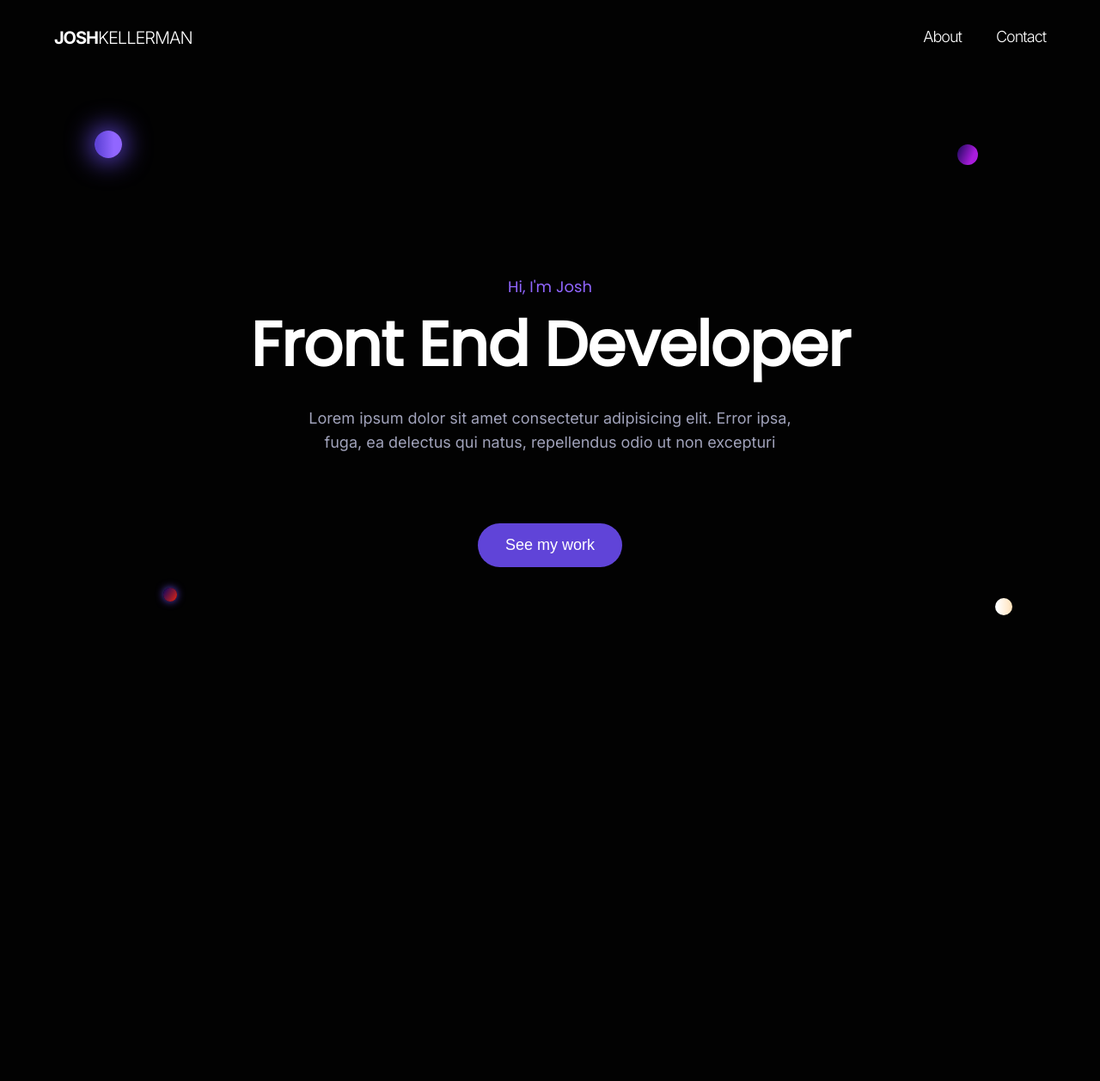
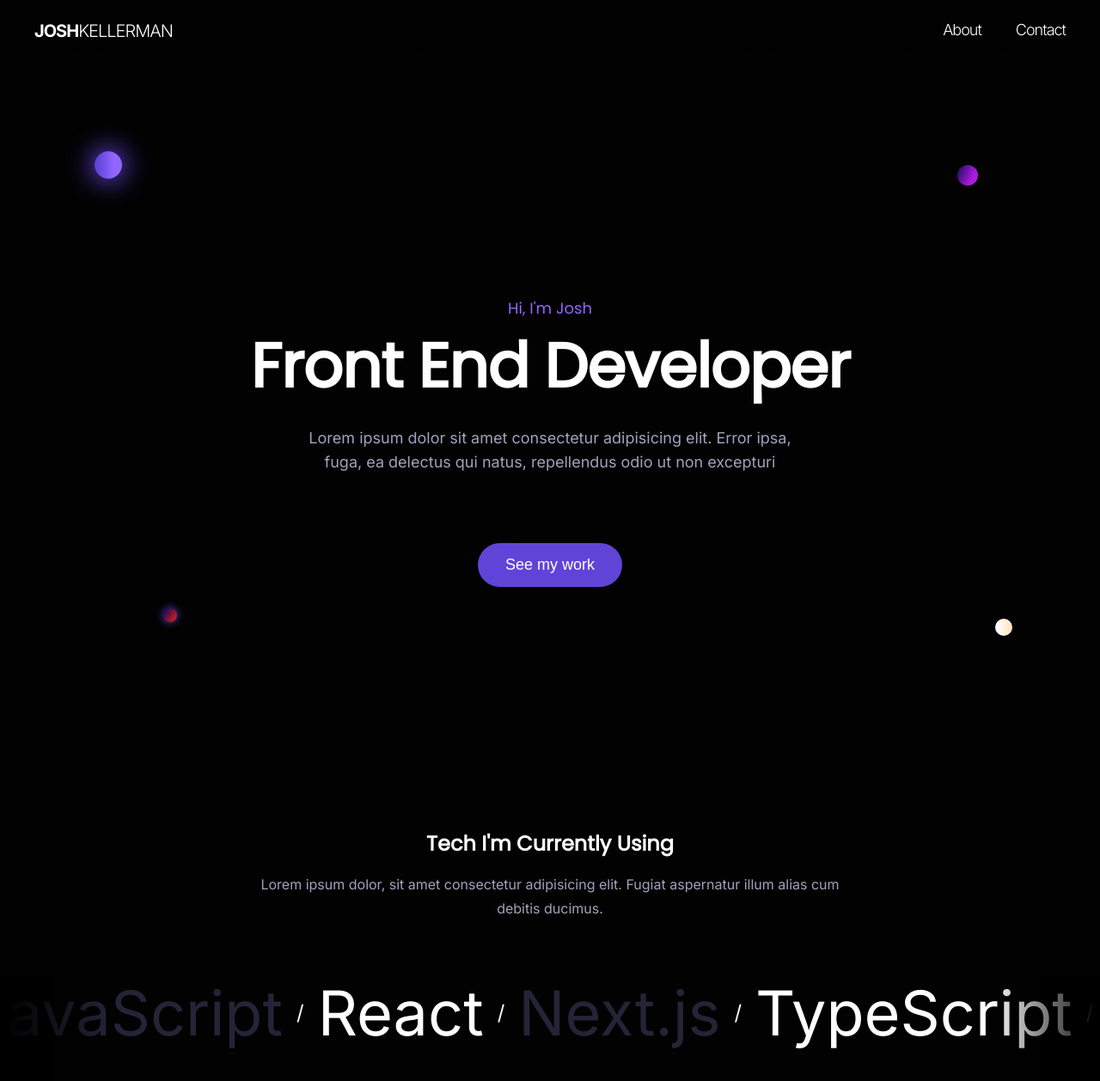
Before and after one commit to jkellerman/portfolio-site, a Next.js app: page / in a window 1280 px wide. Shown: the top 1258 px of the page at 86% size. Before the commit the page ends 940 px from the top, so only its background shows below. Built offline with nearby package versions, Linux system fonts and the light colour scheme.

Commit message:
feat: create ticker

```diff
--- a/src/components/Hero/Hero.module.css
+++ b/src/components/Hero/Hero.module.css
@@ -1,10 +1,12 @@
 .hero {
   min-height: 100vh;
-  margin-top: -1rem;
+  margin: -1rem auto 0;
   display: flex;
   flex-direction: column;
   justify-content: center;
   align-items: center;
+  width: 90%;
+  max-width: 1215px;
 }
 
 .heroWrapper {
@@ -17,14 +19,14 @@
 }
 
 .name {
-  font-family: "Poppins", sans-serif;
+  font-family: var(--ff-heading);
   font-size: var(--heading-xs);
   color: var(--primary-light);
   position: relative;
 }
 
 .title {
-  margin: 0;
+  margin-bottom: 1rem;
   font-size: var(--heading-l);
   text-align: center;
   letter-spacing: -1px;
@@ -34,7 +36,7 @@
 
 .paragraph {
   text-align: center;
-  font-size: var(--body-m);
+  font-size: var(--body-l);
   color: var(--gray-400);
   max-width: 98%;
   margin-bottom: 5rem;
@@ -47,7 +49,7 @@
   padding: 0.9375rem 2rem;
   border: none;
   border-radius: 48px;
-  font-size: var(--body-m);
+  font-size: var(--body-l);
   cursor: pointer;
 }
 
--- a/src/components/Nav/Nav.jsx
+++ b/src/components/Nav/Nav.jsx
@@ -21,6 +21,7 @@ const Nav = () => {
   return (
     <>
       <div className={styles.navbarWrapper}>
+        <div className={styles.navInnerWrapper}>
           <div className={styles.menuWrapper}>
             <Link href="/">
               <div className={styles.logoWrapper}>
@@ -48,7 +49,10 @@ const Nav = () => {
                 {navListItems.map((item) => {
                   return (
                     <li key={item.id}>
-                    <Link href={`/${item.name}`} className={styles.navListItem}>
+                      <Link
+                        href={`/${item.name}`}
+                        className={styles.navListItem}
+                      >
                         {item.name}
                       </Link>
                     </li>
@@ -58,7 +62,11 @@ const Nav = () => {
             </nav>
           </div>
         </div>
+      </div>
       <div className={isOpen ? `${styles.colorOverlay}` : undefined}></div>
+      <div className={styles.contentWrapper} style={{ paddingTop: "5rem" }}>
+        {/* Your content goes here */}
+      </div>
     </>
   );
 };
--- a/src/components/Nav/Nav.module.css
+++ b/src/components/Nav/Nav.module.css
@@ -1,7 +1,36 @@
 .navbarWrapper {
-  margin: 2rem auto 0;
-  position: relative;
-  z-index: 5;
+  display: flex;
+  left: 0px;
+  position: fixed;
+  right: 0px;
+  top: 0px;
+  min-width: 100vw;
+  z-index: 10;
+  justify-content: center;
+  padding: 1.5rem 0 4rem;
+  background: linear-gradient(
+    rgb(2, 2, 2) 0%,
+    rgba(2, 2, 2, 0.992) 11.7896%,
+    rgba(2, 2, 2, 0.97) 21.3837%,
+    rgba(2, 2, 2, 0.93) 29.12%,
+    rgba(2, 2, 2, 0.88) 35.3363%,
+    rgba(2, 2, 2, 0.82) 40.3704%,
+    rgba(2, 2, 2, 0.75) 44.56%,
+    rgba(2, 2, 2, 0.67) 48.243%,
+    rgba(2, 2, 2, 0.59) 51.757%,
+    rgba(2, 2, 2, 0.5) 55.44%,
+    rgba(2, 2, 2, 0.416) 59.6296%,
+    rgba(2, 2, 2, 0.325) 64.6637%,
+    rgba(2, 2, 2, 0.24) 70.88%,
+    rgba(2, 2, 2, 0.153) 78.6163%,
+    rgba(2, 2, 2, 0.075) 88.2104%,
+    rgba(2, 2, 2, 0) 100%
+  );
+}
+
+.navInnerWrapper {
+  min-width: 90%;
+  max-width: 1200px;
 }
 
 .menuWrapper {
@@ -11,8 +40,8 @@
 
 .logoWrapper {
   text-transform: uppercase;
-  font-size: var(--body-l);
-  font-family: "Inter", sans-serif;
+  font-size: var(--body-xl);
+  font-family: var(--ff-body);
   letter-spacing: -1px;
   color: var(--white);
 }
@@ -84,8 +113,14 @@
 
   .navListItem {
     font-size: var(--heading-xs);
-    font-family: "Inter", sans-serif;
+    font-family: var(--ff-body);
     font-weight: var(--fw-light);
     margin-left: 2.5rem;
   }
 }
+
+@media (min-width: 80em) {
+  .navInnerWrapper {
+    min-width: 1200px;
+  }
+}
--- /dev/null
+++ b/src/components/Ticker/Ticker.jsx
@@ -0,0 +1,52 @@
+import styles from "../Ticker/Ticker.module.css";
+
+const TickerItems = [
+  { id: 2, name: "CSS" },
+  { id: 3, name: "SCSS" },
+  { id: 4, name: "JavaScript" },
+  { id: 5, name: "React" },
+  { id: 6, name: "Next.js" },
+  { id: 7, name: "TypeScript" },
+  { id: 8, name: "Firebase" },
+  { id: 9, name: "Framer Motion" },
+  { id: 11, name: "React Query" },
+  { id: 12, name: "GraphQL" },
+  { id: 13, name: "Jest" },
+  { id: 14, name: "RTL" },
+  { id: 15, name: "Vercel" },
+  { id: 16, name: "Netlify" },
+  { id: 17, name: "Git" },
+  { id: 18, name: "Storybook" },
+];
+
+const Ticker = () => {
+  return (
+    <>
+      <div className={styles.contentWrapper}>
+        <h2 className={styles.heading}>Tech I&apos;m Currently Using</h2>
+        <p className={styles.paragraph}>
+          Lorem ipsum dolor, sit amet consectetur adipisicing elit. Fugiat
+          aspernatur illum alias cum debitis ducimus.
+        </p>
+      </div>
+      <div className={styles.tickerWrapper}>
+        <div className={styles.tickerTrack}>
+          {TickerItems.map((item) => (
+            <div className={styles.tickerItem} key={item.id}>
+              {item.name}
+            </div>
+          ))}
+        </div>
+        <div className={styles.tickerTrack}>
+          {TickerItems.map((item) => (
+            <div className={styles.tickerItem} key={item.id}>
+              {item.name}
+            </div>
+          ))}
+        </div>
+      </div>
+    </>
+  );
+};
+
+export default Ticker;
--- /dev/null
+++ b/src/components/Ticker/Ticker.module.css
@@ -0,0 +1,118 @@
+.contentWrapper {
+  display: flex;
+  flex-direction: column;
+  justify-content: center;
+  align-items: center;
+  width: 90%;
+  margin: 0 auto;
+}
+
+.heading {
+  font-size: var(--heading-s);
+  color: var(--white);
+  text-align: center;
+  margin-bottom: 1rem;
+}
+
+.paragraph {
+  text-align: center;
+  font-size: var(--body-m);
+  color: var(--gray-400);
+  max-width: 80%;
+  margin-bottom: 4rem;
+  line-height: 1.75rem;
+}
+
+.tickerWrapper {
+  display: flex;
+  overflow-x: hidden;
+  position: relative;
+  width: 100vw;
+}
+
+.tickerWrapper::before,
+.tickerWrapper::after {
+  background: linear-gradient(
+    to right,
+    rgba(0, 0, 0, 1) 0%,
+    rgba(0, 0, 0, 0) 100%
+  );
+  content: "";
+  height: 100%;
+  position: absolute;
+  width: 10%;
+  z-index: 2;
+  top: 0;
+}
+
+.tickerWrapper::before {
+  left: 0;
+}
+
+.tickerWrapper::after {
+  right: 0;
+  transform: rotateZ(180deg);
+}
+
+.tickerTrack {
+  display: flex;
+  animation: loop 60s linear infinite;
+  animation-fill-mode: forwards;
+}
+
+@media (hover: hover) {
+  .tickerWrapper:hover .tickerTrack {
+    animation-play-state: paused;
+  }
+}
+
+.tickerItem {
+  font-family: var(--ff-body);
+  font-size: var(--heading-l);
+  white-space: nowrap;
+  color: var(--ticker);
+  display: flex;
+  justify-content: center;
+  align-items: center;
+  margin-right: 1rem;
+  margin-bottom: 4rem;
+}
+
+.tickerItem::after {
+  font-size: var(--heading-s);
+  color: var(--white);
+  content: "/";
+  margin-left: 1rem;
+}
+
+.tickerItem:nth-child(even) {
+  color: var(--white);
+}
+
+@media (min-width: 48em) {
+  .paragraph {
+    max-width: 60%;
+  }
+}
+
+@media (min-width: 64em) {
+  .tickerItem {
+    font-size: var(--heading-xl);
+  }
+}
+
+@media (min-width: 90em) {
+  .paragraph {
+    max-width: 40%;
+  }
+}
+
+@keyframes loop {
+  0% {
+    transform: translateX(0);
+  }
+
+  100% {
+    transform: translateX(-100%);
+  }
+}
--- a/src/pages/index.jsx
+++ b/src/pages/index.jsx
@@ -1,6 +1,6 @@
 import Head from "next/head";
-import styles from "@styles/Home.module.css";
 import Hero from "@src/components/Hero/Hero";
+import Ticker from "@src/components/Ticker/Ticker";
 
 export default function Home() {
   return (
@@ -15,6 +15,7 @@ export default function Home() {
       </Head>
 
       <Hero />
+      <Ticker />
     </>
   );
 }
--- a/src/styles/Home.module.css
+++ /dev/null
@@ -1,129 +0,0 @@
-.container {
-  padding: 0 2rem;
-}
-
-.main {
-  min-height: 100vh;
-  flex: 1;
-  display: flex;
-  flex-direction: column;
-  justify-content: center;
-  align-items: center;
-  color: var(--white);
-}
-
-.footer {
-  display: flex;
-  flex: 1;
-  padding: 2rem 0;
-  border-top: 1px solid #eaeaea;
-  justify-content: center;
-  align-items: center;
-}
-
-.footer a {
-  display: flex;
-  justify-content: center;
-  align-items: center;
-  flex-grow: 1;
-}
-
-.title a {
-  color: #0070f3;
-  text-decoration: none;
-}
-
-.title a:hover,
-.title a:focus,
-.title a:active {
-  text-decoration: underline;
-}
-
-.title {
-  margin: 0;
-  line-height: 1.15;
-  font-size: 4rem;
-}
-
-.title,
-.description {
-  text-align: center;
-}
-
-.description {
-  margin: 4rem 0;
-  line-height: 1.5;
-  font-size: 1.5rem;
-}
-
-.code {
-  background: #fafafa;
-  border-radius: 5px;
-  padding: 0.75rem;
-  font-size: 1.1rem;
-  font-family: Menlo, Monaco, Lucida Console, Liberation Mono, DejaVu Sans Mono,
-    Bitstream Vera Sans Mono, Courier New, monospace;
-}
-
-.grid {
-  display: flex;
-  align-items: center;
-  justify-content: center;
-  flex-wrap: wrap;
-  max-width: 800px;
-}
-
-.card {
-  margin: 1rem;
-  padding: 1.5rem;
-  text-align: left;
-  color: inherit;
-  text-decoration: none;
-  border: 1px solid #eaeaea;
-  border-radius: 10px;
-  transition: color 0.15s ease, border-color 0.15s ease;
-  max-width: 300px;
-}
-
-.card:hover,
-.card:focus,
-.card:active {
-  color: #0070f3;
-  border-color: #0070f3;
-}
-
-.card h2 {
-  margin: 0 0 1rem 0;
-  font-size: 1.5rem;
-}
-
-.card p {
-  margin: 0;
-  font-size: 1.25rem;
-  line-height: 1.5;
-}
-
-.logo {
-  height: 1em;
-  margin-left: 0.5rem;
-}
-
-@media (max-width: 600px) {
-  .grid {
-    width: 100%;
-    flex-direction: column;
-  }
-}
-
-@media (prefers-color-scheme: dark) {
-  .card,
-  .footer {
-    border-color: #222;
-  }
-  .code {
-    background: #111;
-  }
-  .logo img {
-    filter: invert(1);
-  }
-}
--- a/src/styles/globals.css
+++ b/src/styles/globals.css
@@ -5,10 +5,17 @@
   --primary-light: #9166ff;
   --primary-medium-dark: #1c095b;
   --gray-400: #a1a3bb;
+  --ticker: #252437;
   --red-error: #e52510;
 
-  --body-l: 1.25rem;
-  --body-m: 1.125rem;
+  --ff-heading: "Poppins", -apple-system, BlinkMacSystemFont, Segoe UI, Roboto,
+    Oxygen, Ubuntu, Cantarell, Fira Sans, Droid Sans, Helvetica Neue, sans-serif;
+  --ff-body: "Inter", -apple-system, BlinkMacSystemFont, Segoe UI, Roboto,
+    Oxygen, Ubuntu, Cantarell, Fira Sans, Droid Sans, Helvetica Neue, sans-serif;
+
+  --body-xl: 1.25rem;
+  --body-l: 1.125rem;
+  --body-m: 1rem
   --body-s: 0.875rem;
   --body-xs: 0.75rem;
   --heading-xl: 4.5rem;
@@ -27,17 +34,16 @@
 
 * {
   box-sizing: border-box;
+  margin: 0;
+  padding: 0;
 }
 
 html,
 body {
   padding: 0;
   margin: 0 auto;
-  width: 95%;
-  font-family: "Inter", -apple-system, BlinkMacSystemFont, Segoe UI, Roboto,
-    Oxygen, Ubuntu, Cantarell, Fira Sans, Droid Sans, Helvetica Neue, sans-serif;
+  font-family: var(--ff-body);
   background-color: var(--background-dark);
-  max-width: 1215px;
 }
 
 h1,
@@ -45,8 +51,7 @@ h2,
 h3,
 h4,
 a {
-  font-family: "Poppins", -apple-system, BlinkMacSystemFont, Segoe UI, Roboto,
-    Oxygen, Ubuntu, Cantarell, Fira Sans, Droid Sans, Helvetica Neue, sans-serif;
+  font-family: var(--ff-heading);
 }
 
 a {
```
Lines whose indentation alone changed are shown as unchanged.
